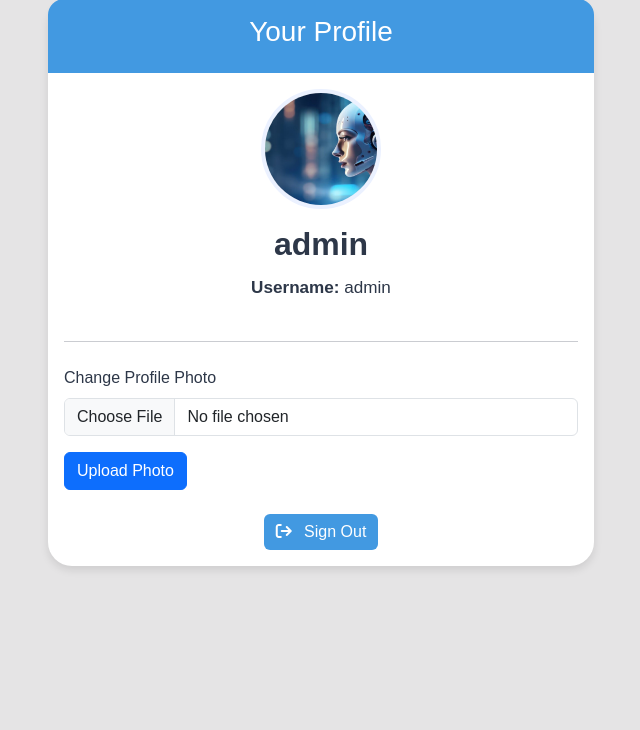
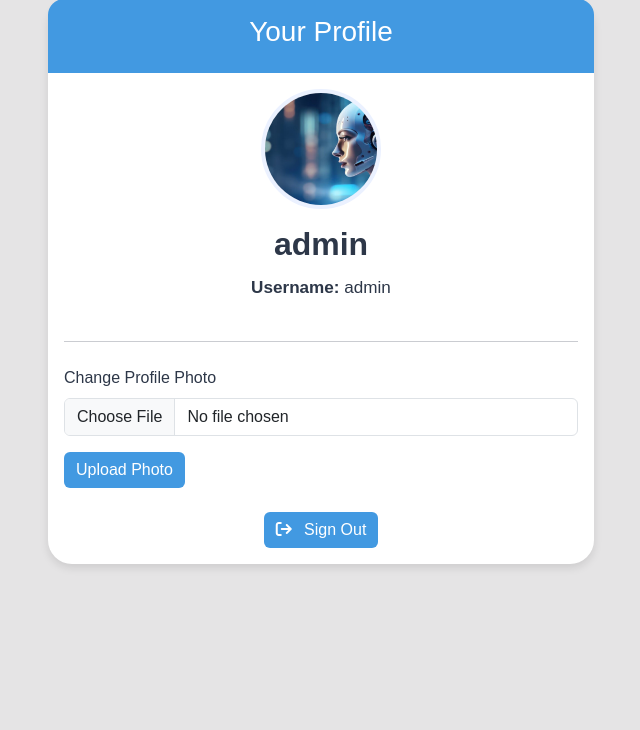
Before and after one commit to Carlos-n21/Team4-Family-hack, a Django app: page /profile/ in a window 1280 px wide. Shown: the part 141-871 px from the top of the page, without its empty margins (319-959 px from the left). Run offline with Django 5.2, Linux system fonts and the light colour scheme; a user stored in the database is signed in; data comes from the database, SQL or seed files in the repository; both versions use the stored data as it was after the commit; some libraries are stand-ins or nearby versions.

Commit message:
Change color: Upload photo button

```diff
--- a/userprofile/templates/userprofile/profile.html
+++ b/userprofile/templates/userprofile/profile.html
@@ -34,7 +34,7 @@
               <label for="profile_image" class="form-label">Change Profile Photo</label>
               <input class="form-control" type="file" id="profile_image" name="image" accept="image/*">
             </div>
-            <button type="submit" class="btn btn-primary">Upload Photo</button>
+            <button type="submit" class="btn btn-primary custom-blue-btn">Upload Photo</button>
           </form>
 
           <a href="{% url 'logout' %}" class="btn profile-signout-btn custom-blue-btn">
```
Also changed, not shown: db.sqlite3, media/profile_pics/Rishta.png (added).
